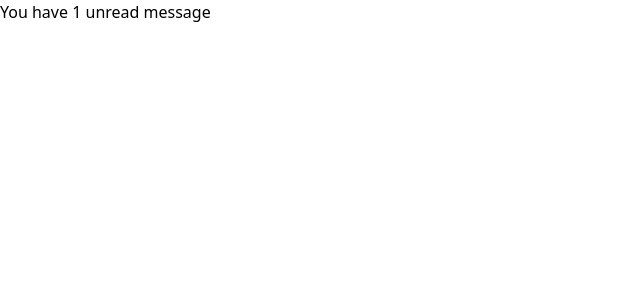
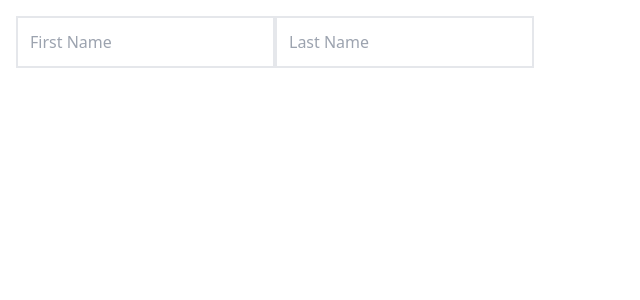
Before and after one commit to jeanwang2dev/scrimba-course-challenges, a React app: page / in a window 1280 px wide. Shown: the top 300 px of the page, without its empty margins (0-640 px from the left). Built offline with nearby package versions, Linux system fonts and the light colour scheme.

Commit message:
form challenge

```diff
--- a/src/App.js
+++ b/src/App.js
@@ -1,25 +1,36 @@
 import React from "react"
 
-export default function App() {
-    const [messages, setMessages] = React.useState(["a"])
-    /**
-     * Challenge:
-     * - If there are no unread messages, display "You're all caught up!"
-     * - If there are > 0 unread messages, display "You have <n> unread
-     *   message(s)"
-     *      - If there's exactly 1 unread message, it should read "message"
-     *        (singular)
-     *   {messages.length === 0 && <p> You're all cauht up!</p>}
-            {messages.length > 0 && <p>You have {messages.length} unread { messages.length === 1 ? "message" : "messages"}</p>}
-     */
+export default function Form() {
+    const [firstName, setFirstName] = React.useState("")
+    const [lastName, setLastName] = React.useState("")
+
+    function handleChangeFN(event) {
+        //console.log(event.target.value)
+        setFirstName( event.target.value)
+
+    }
+
+    function handleChangeLN(event) {
+        //console.log(event.target.value)
+        setLastName( event.target.value)
+
+    }
+
     return (
-        <div>
-            {
-                messages.length === 0 ?
-                <h1>You're all caught up!</h1> :
-                <h1>You have {messages.length} unread { messages.length === 1 ? "message" : "messages"} </h1>
-            }
-        </div>
+        <form className="p-4">
+            <input
+                className="border-2 p-3 "
+                type="text"
+                placeholder="First Name"
+                onChange={handleChangeFN}
+            />
 
+            <input
+                className="border-2 p-3 "
+                type="text"
+                placeholder="Last Name"
+                onChange={handleChangeLN}
+            />
+        </form>
     )
 }
--- a/src/boxes.js
+++ /dev/null
@@ -1,26 +0,0 @@
-export default [
-    {
-        id: 1,
-        on: true
-    },
-    {
-        id: 2,
-        on: false
-    },
-    {
-        id: 3,
-        on: true
-    },
-    {
-        id: 4,
-        on: true
-    },
-    {
-        id: 5,
-        on: false
-    },
-    {
-        id: 6,
-        on: false
-    },
-]
```
Also changed, not shown: 1 other file (tests, documents, lock files or other folders).
